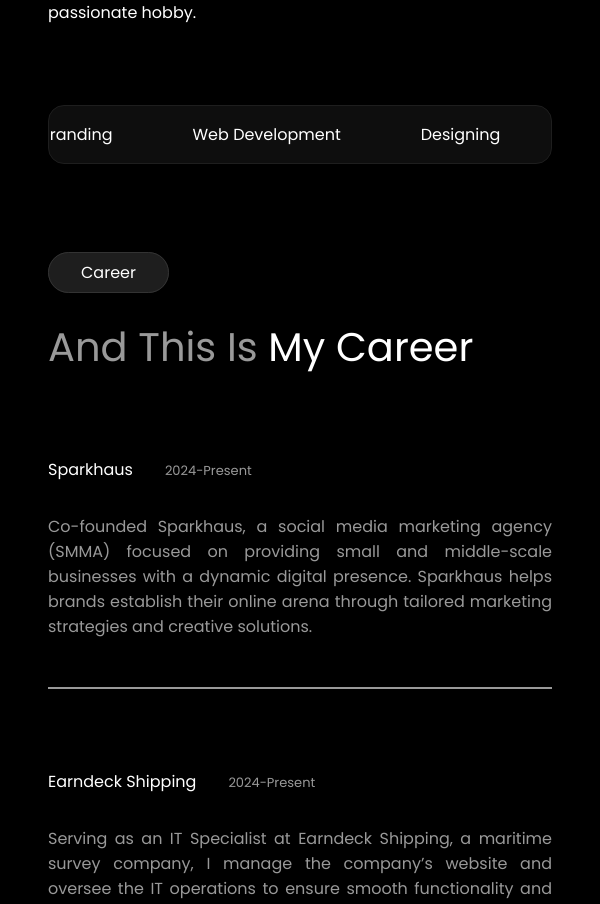
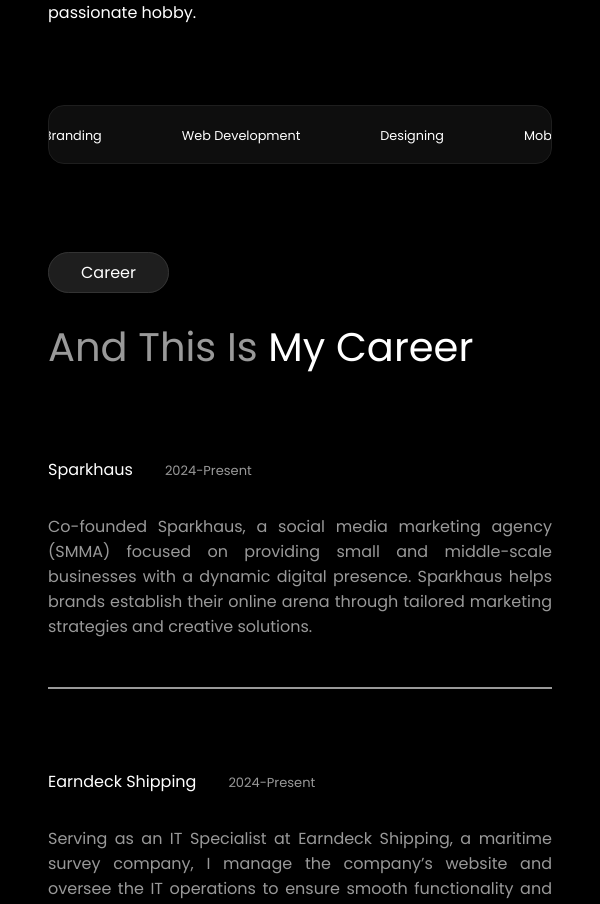
Before and after one commit to Komuthu-Fernando/Portfolio, a React (Vite) app: page / in a window 600 px wide. Shown: the part 3664-4568 px from the top of the page. Built offline with nearby package versions, Linux system fonts and the light colour scheme.

Commit message:
career-item size change

```diff
--- a/src/css/About.css
+++ b/src/css/About.css
@@ -146,6 +146,10 @@
   .career-heading {
     font-size: 2.5rem;
   }
+
+  .career-item {
+    font-size: 0.8rem;
+  }
 }
 
 @media (min-width: 768px) and (max-width: 991px) {
```
